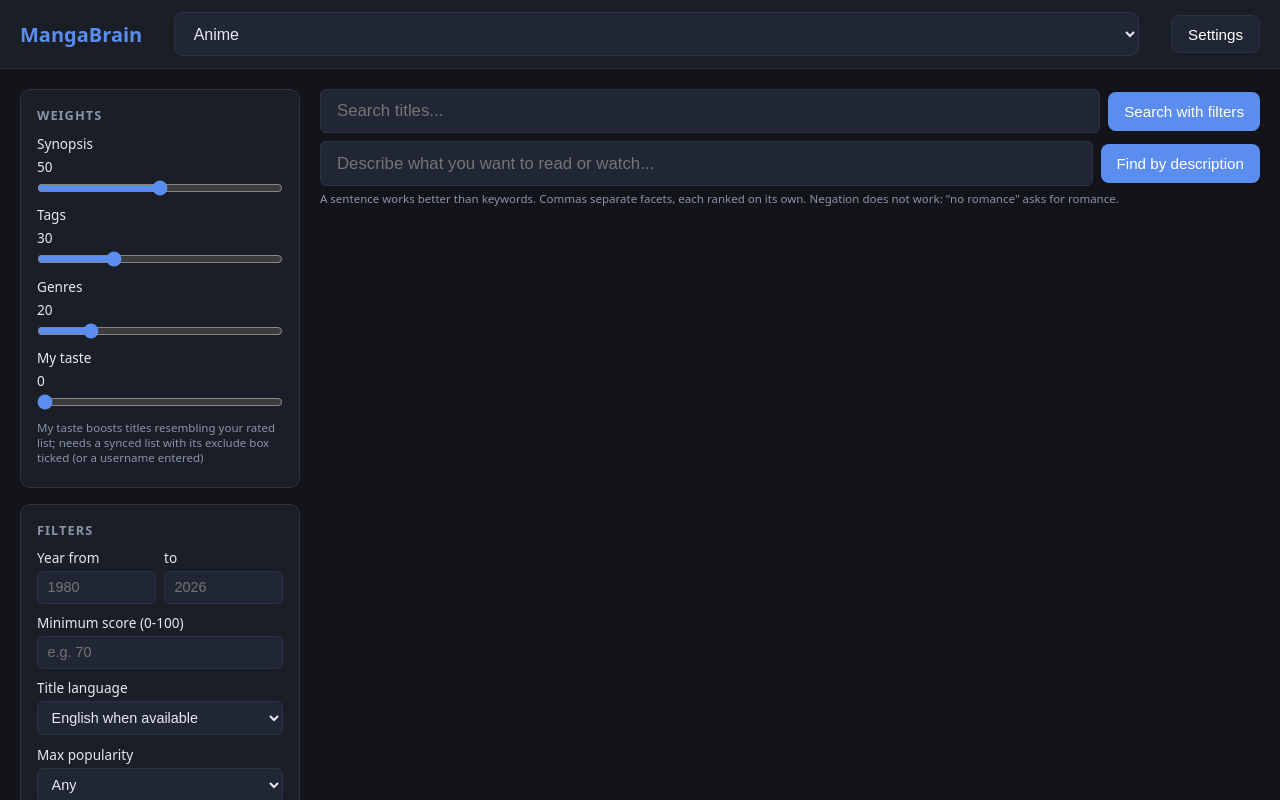
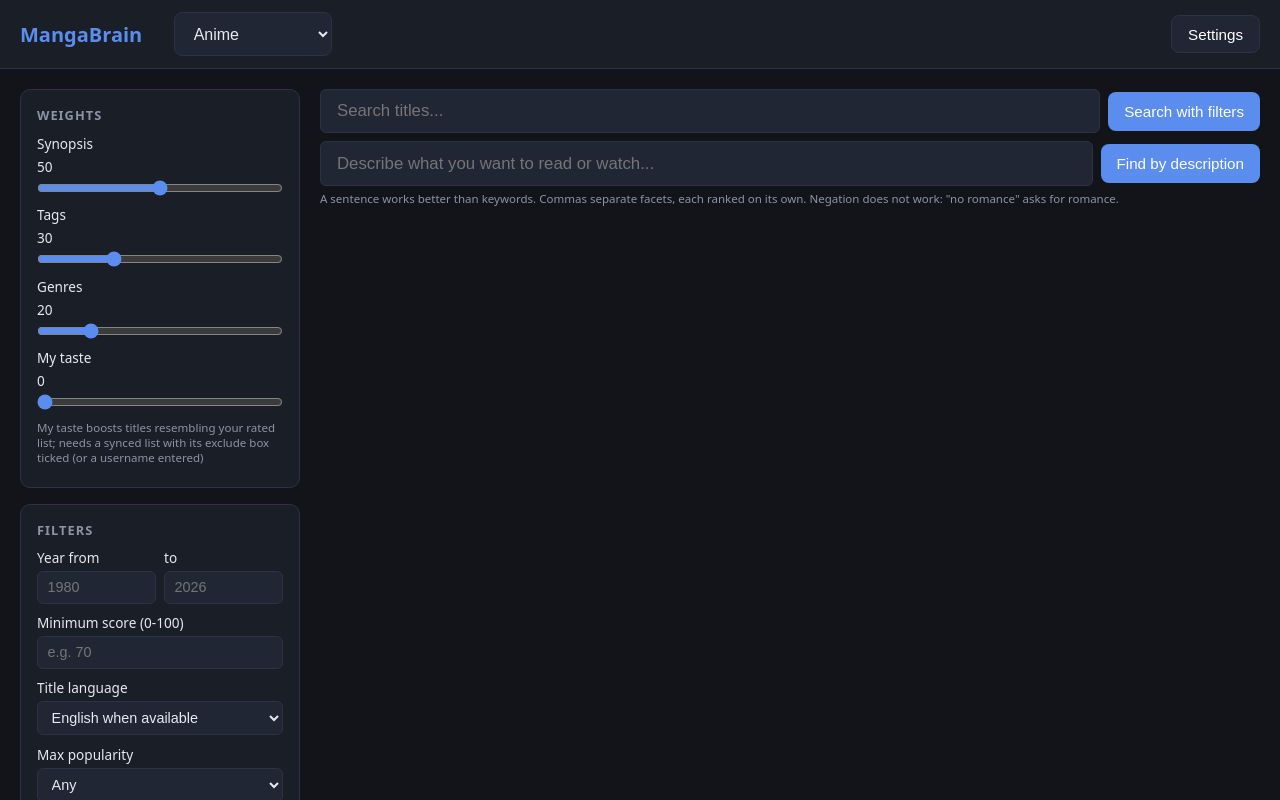
Before and after one commit to Breezyslasher/MangaBrain, a plain HTML site: page web/index.html in a window 1280 px wide. Shown: the top 800 px of the page. Drawn offline with Linux system fonts and the light colour scheme; no server answers.

Commit message:
fix(web): size the header's medium picker to its labels
The medium dropdown in the PC header stretched across the whole bar, from
the logo to Settings. The general select rule sets width: 100% for the
filter panel's dropdowns, and the header picker matched it. It now takes
the width of its longest label (157 px at 1600 px wide), as the phone
layout's picker already did.

Co-Authored-By: Claude Opus 5.5 <noreply@anthropic.com>
Claude-Session: https://claude.ai/code/session_01BwHvMYq35HjUtrQVHwMERJ

```diff
--- a/web/style.css
+++ b/web/style.css
@@ -41,6 +41,10 @@ header {
   font-size: 1rem;
   min-height: 2.75rem;
   cursor: pointer;
+  /* The general select rule below is full width, for the filter panel; in
+     the header that stretched the picker across the whole bar. */
+  width: auto;
+  flex: 0 0 auto;
 }
 
 main {
```
